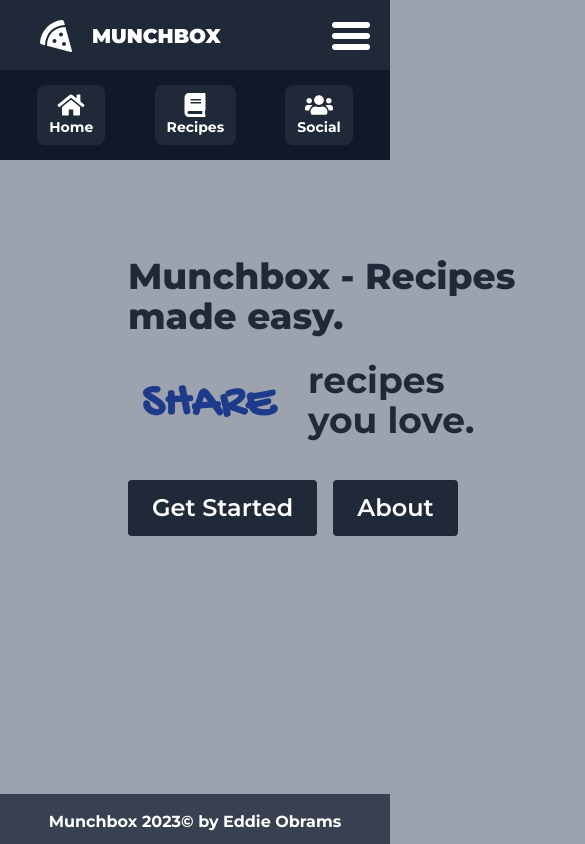
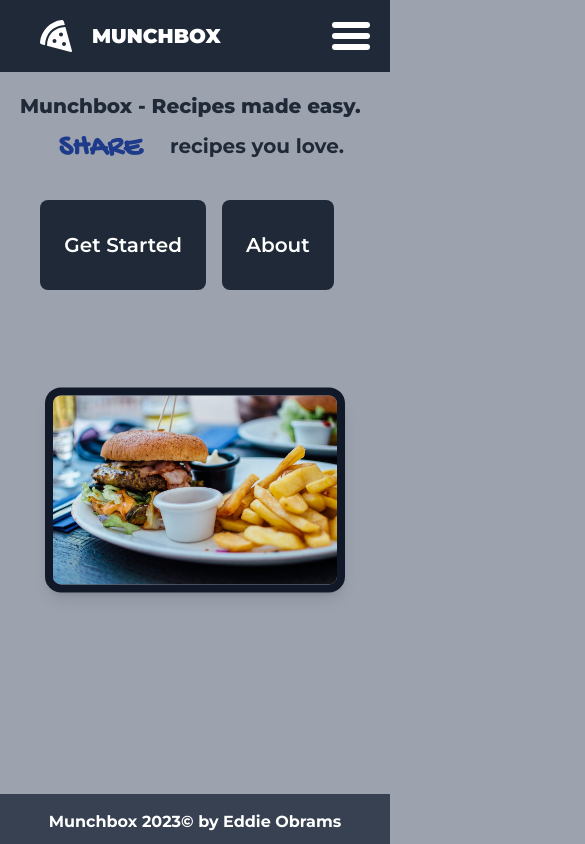
Before and after one commit to smarbo/munchbox, a React (Create React App) app: page / in a window 390 px wide. Shown: the top 844 px of the page, 585 px wide, since content can reach past the window. Built offline with nearby package versions, Linux system fonts and the light colour scheme.

Commit message:
home page and routing done

```diff
--- a/src/App.js
+++ b/src/App.js
@@ -1,15 +1,13 @@
-import Navbar from "./components/Navbar";
-import HomeDisplay from "./components/HomeDisplay";
+import { BrowserRouter, Routes, Route } from "react-router-dom";
+import Home from "./Home";
 
 export default function App() {
-    const date = new Date();
     return (
-        <div className="AppContainer overflow-hidden">
-            <Navbar />
-            <HomeDisplay />
-            <div className="HomeDisplay-Footer bg-gray-700 absolute bottom-0 w-full h-[50px] text-center pt-4 text-white font-bold left-0">
-                Munchbox {date.getFullYear()}© by Eddie Obrams
-            </div>
-        </div>
+        <BrowserRouter>
+            <Routes>
+                <Route exact path="/" element={<Home />} />
+                <Route path="/recipes" element={<div>Recipes</div>} />
+            </Routes>
+        </BrowserRouter>
     );
 }
--- /dev/null
+++ b/src/Home.js
@@ -0,0 +1,15 @@
+import Navbar from "./components/Navbar";
+import HomeDisplay from "./components/HomeDisplay";
+
+export default function Home() {
+    const date = new Date();
+    return (
+        <div className="AppContainer overflow-hidden">
+            <Navbar />
+            <HomeDisplay />
+            <div className="HomeDisplay-Footer bg-gray-700 absolute bottom-0 w-full h-[50px] text-center pt-4 text-white font-bold left-0">
+                Munchbox {date.getFullYear()}© by Eddie Obrams
+            </div>
+        </div>
+    );
+}
--- a/src/components/HomeDisplay.js
+++ b/src/components/HomeDisplay.js
@@ -1,9 +1,9 @@
 import { useState, useEffect } from "react";
+import { Link } from "react-router-dom";
 
 export default function HomeDisplay() {
     const texts = ["Store", "Create", "Share"];
     const [currentIndex, setCurrentIndex] = useState(0);
-    const date = new Date();
 
     useEffect(() => {
         const interval = setInterval(() => {
@@ -14,15 +14,15 @@ export default function HomeDisplay() {
     });
 
     return (
-        <div className="HomeDisplay absolute left-32 top-64 min-w-full flex flex-col">
-            <div className="HomeDisplay-Top text-4xl flex font-semibold text-gray-800">
-                <div className="textstuff">
-                    <h1 className="HomeDisplay-Title flex font-extrabold">
+        <div className="HomeDisplay absolute lg:left-32 lg:top-64 lg:mt-0 mt-5 min-w-full flex flex-col px-5">
+            <div className="HomeDisplay-Top text-xl text-center lg:text-4xl lg:flex-row flex-col flex font-semibold text-gray-800">
+                <div className="textstuff flex flex-col">
+                    <h1 className="HomeDisplay-Title flex font-extrabold lg:text-left text-center">
                         Munchbox - Recipes made easy.
                     </h1>
                     <div className="flex">
                         <div
-                            className=" text-blue-900 flex justify-center items-center relative top-[18px] left-[80px] text-5xl uppercase font-extrabold"
+                            className=" text-blue-900 flex justify-center items-center relative top-[9px] left-[80px] lg:top-[20px] lg:left-[80px] text-3xl lg:text-5xl uppercase font-extrabold"
                             id="movingText"
                         >
                             {texts.map((text, index) => (
@@ -38,28 +38,28 @@ export default function HomeDisplay() {
                                 </div>
                             ))}
                         </div>
-                        <p className="mt-6 ml-[180px] font-bold">
+                        <p className="ml-[150px] mt-3 lg:mt-8 lg:ml-[180px] font-bold">
                             recipes you love.
                         </p>
                     </div>
-                    <div className="BUTTONSCONTAINER flex mt-10">
-                        <a href="#btn-getstarted">
-                            <button className="bg-gray-800 hover:-translate-y-1 cursor-pointer transition-all text-white text-2xl p-3 mr-4 px-6 rounded">
+                    <div className="BUTTONSCONTAINER flex mt-10 justify-center items-center">
+                        <Link to="#get-started">
+                            <button className="bg-gray-800 text-md  hover:-translate-y-1 max-h-[90px] min-h-[90px] cursor-pointer transition-all text-white lg:text-2xl p-3 mr-4 px-6 rounded-lg hover:shadow-2xl">
                                 Get Started
                             </button>
-                        </a>
-                        <a href="#btn-about">
-                            <button className="bg-gray-800 hover:-translate-y-1 cursor-pointer transition-all text-white text-2xl p-3 mr-4 px-6 rounded">
+                        </Link>
+                        <Link to="#about">
+                            <button className="bg-gray-800 text-md hover:-translate-y-1 max-h-[90px] min-h-[90px] min-w-fit cursor-pointer transition-all text-white lg:text-2xl p-3 mr-4 px-6 rounded-lg hover:shadow-2xl">
                                 About
                             </button>
-                        </a>
+                        </Link>
                     </div>
                 </div>
 
                 <img
                     src="./frontpage.jpeg"
                     alt="Delicious Food"
-                    className="absolute left-[800px] shadow-lg hover:shadow-2xl transition-all top-0 hover:top-[-10px] rounded-2xl border-8 border-solid border-gray-900"
+                    className="w-[300px] lg:w-[600px] absolute lg:left-[800px] shadow-lg lg:translate-y-0 translate-y-[35vh] lg:translate-x-0 left-[50%] translate-x-[-50%] hover:shadow-2xl transition-all lg:top-0 hover:top-[-10px] rounded-2xl border-8 border-solid border-gray-900"
                     width={600}
                 />
             </div>
--- a/src/components/Navbar.js
+++ b/src/components/Navbar.js
@@ -1,18 +1,19 @@
 import { FaPizzaSlice, FaHome, FaBook, FaUsers } from "react-icons/fa";
+import { Link } from "react-router-dom";
 import { useState } from "react";
 
 function NavbarItem(props) {
     return props.type === "btn" ? (
         <div className="Navbar-Item">
-            <a href={`${props.href}`}>
+            <Link to={`${props.href}`}>
                 <button className="bg-white text-gray-700 shadow-lg hover:shadow-none hover:bg-gray-400  transition-all duration-300 px-3 py-1 rounded">
                     {props.children}
                 </button>
-            </a>
+            </Link>
         </div>
     ) : (
         <div className="Navbar-Item hover:text-xl text-lg transition-all duration-500 ease-in-out hover:underline underline-offset-8 hover:underline-offset-2">
-            <a href={`${props.href}`}>{props.children}</a>
+            <Link to={`${props.href}`}>{props.children}</Link>
         </div>
     );
 }
@@ -21,9 +22,9 @@ function MobileNavbarItem(props) {
     return (
         <div className="Navbar-MobileMenuItem text-center h-[60px] py-2 text-white capitalize text-sm font-bold px-3 flex flex-col items-center bg-gray-800 p-1 rounded-lg m-3">
             <props.icon color="white" size={28} />
-            <a href={props.href} className="">
+            <Link to={props.href} className="">
                 {props.children}
-            </a>
+            </Link>
         </div>
     );
 }
@@ -33,18 +34,18 @@ export default function Navbar() {
 
     return (
         <div className="Navbar flex bg-gray-800 py-5 px-10 min-w-full min-h-[70px] overflow-x-hidden pr-40 lg:pr-20">
-            <a href="/">
+            <Link to="/">
                 <div className="Navbar-Icon font-black px- text-white flex flex-row justify-center items-center text-xl cursor-pointer select-none group">
                     <p className="rotate-[270deg] mr-5 group-hover:rotate-[0] transition-all duration-500">
                         <FaPizzaSlice color="white" size={32} />
                     </p>
                     <p className="mr-5">MUNCHBOX</p>
                 </div>
-            </a>
+            </Link>
 
             <div className="Navbar-Items md:flex md:text-white hidden md:font-bold md:text-lg md:min-w-full md:justify-evenly ">
                 <NavbarItem href="/#nav-home">Home</NavbarItem>
-                <NavbarItem href="/#nav-recipes">Recipes</NavbarItem>
+                <NavbarItem href="/recipes">Recipes</NavbarItem>
                 <NavbarItem href="/#nav-social">Social</NavbarItem>
                 <NavbarItem type="btn" href="/#nav-cta">
                     Get Started
@@ -79,8 +80,8 @@ export default function Navbar() {
                 </div>
             </div>
             <div
-                className={`Navbar-MobileMenu transition-all flex justify-evenly items-center duration-500 left-0  absolute top-[70px] md:hidden bg-gray-900 w-full h-[90px] ${
-                    menuToggled ? "top-[70px]" : "top-[-400px]"
+                className={`Navbar-MobileMenu transition-all flex justify-evenly items-center duration-500 left-0  absolute z-50 top-[70px] md:hidden bg-gray-900 w-full h-[90px] ${
+                    menuToggled ? "top-[70px]" : "top-[-120px] opacity-0"
                 }`}
             >
                 <MobileNavbarItem href="/#nav-home" icon={FaHome}>
--- a/src/index.js
+++ b/src/index.js
@@ -4,8 +4,4 @@ import "./index.css";
 import App from "./App";
 
 const root = ReactDOM.createRoot(document.getElementById("root"));
-root.render(
-    <React.StrictMode>
-        <App />
-    </React.StrictMode>
-);
+root.render(<App />);
```
